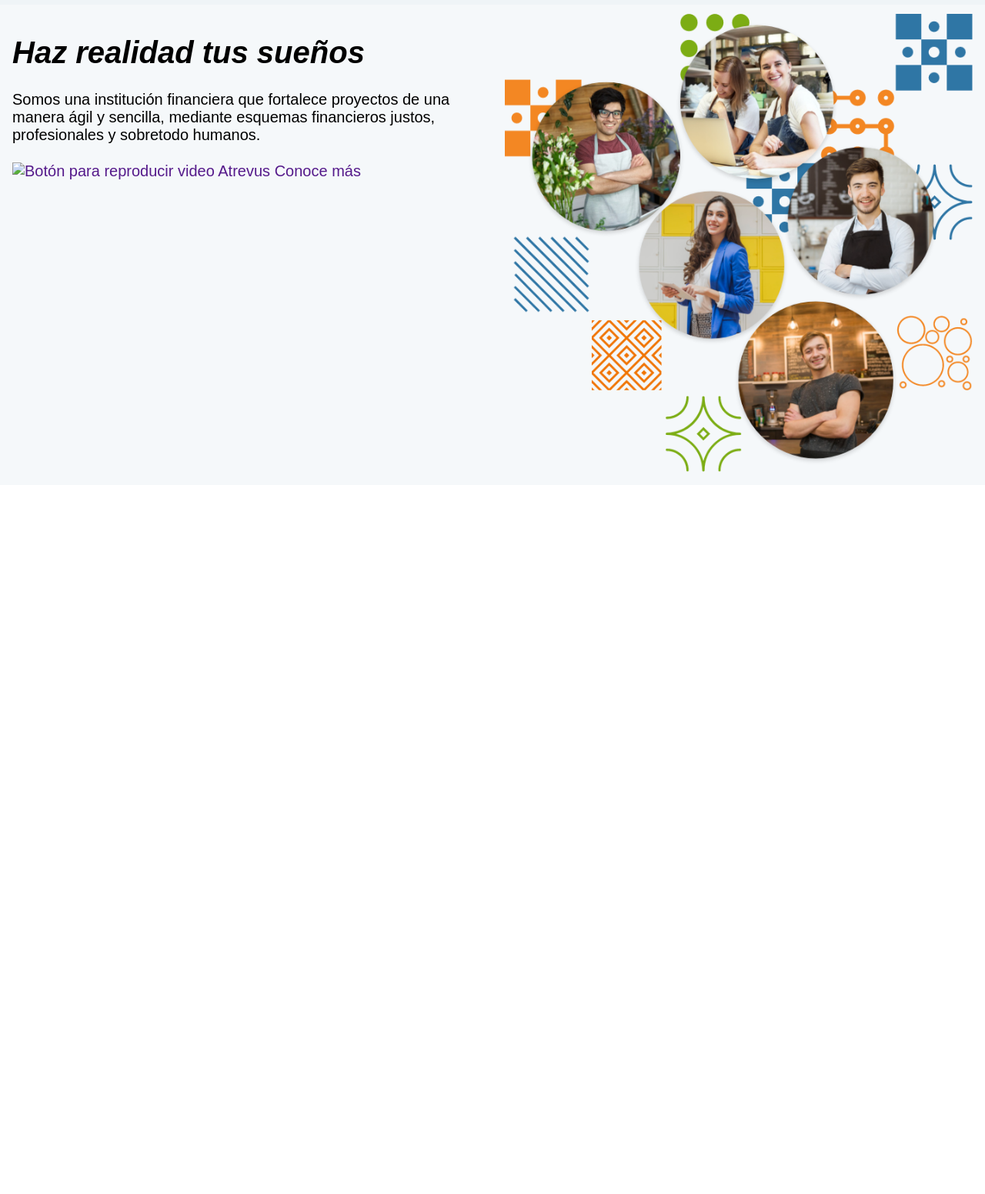
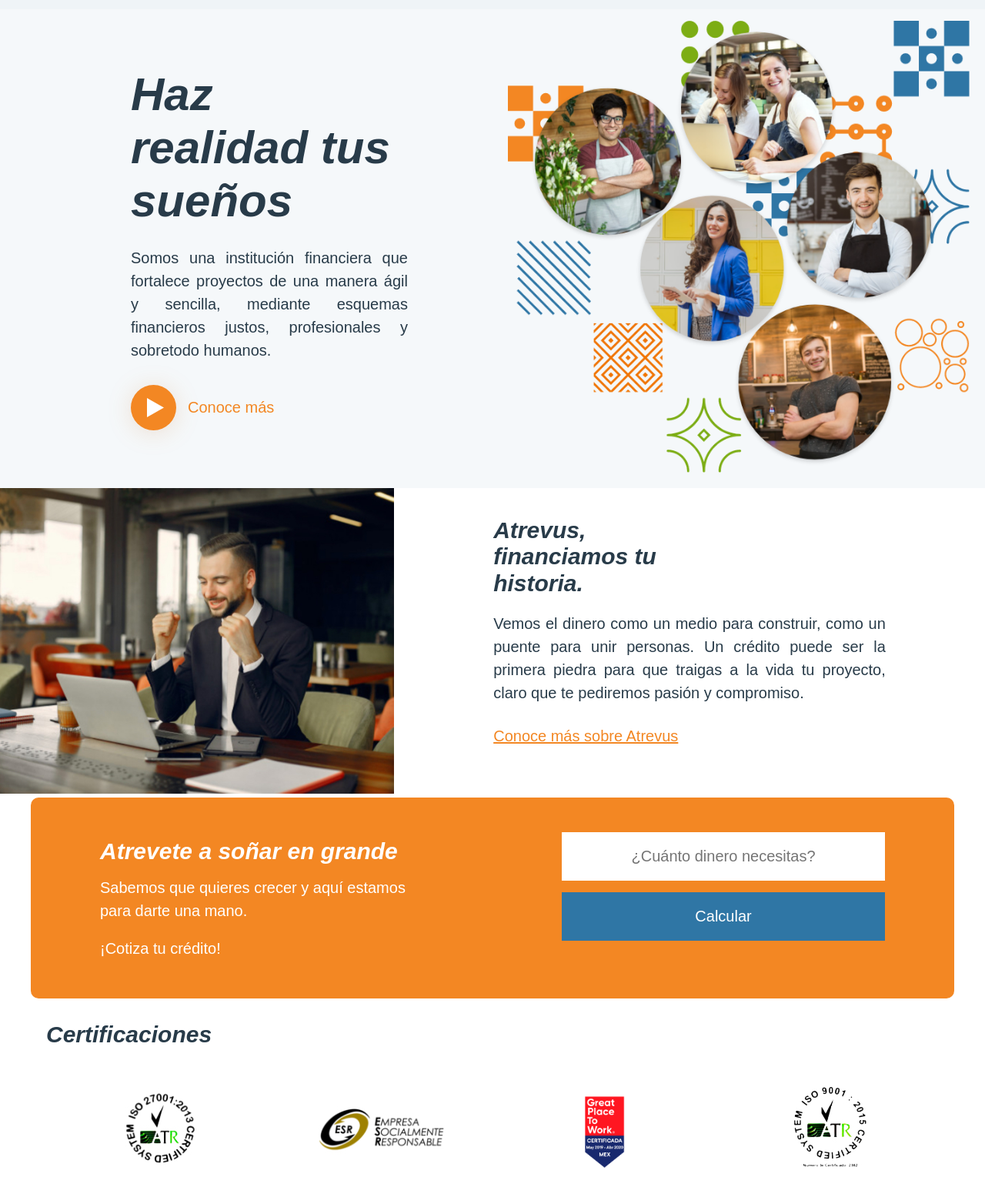
Before and after one commit to devfuentes/atrevus, a plain HTML site: page index.html in a window 1280 px wide. Shown: the part 74-1625 px from the top of the page at 77% size. Before the commit the page ends 800 px from the top, so only its background shows below. Drawn offline with Linux system fonts and the light colour scheme; a web font is replaced by a local one.

Commit message:
Componente certifaciones y cotizador

```diff
--- a/index.html
+++ b/index.html
@@ -50,18 +50,24 @@
       <div class="header">
         <div class="ed-container full">
           <div class="ed-item s-100 m-50 ed-container">
-            <div class="ed-item s-100">
-              <h1>Haz realidad tus sueños</h1>
-              <p>
-                Somos una institución financiera que fortalece proyectos de una
-                manera ágil y sencilla, mediante esquemas financieros justos,
-                profesionales y sobretodo humanos.
-              </p>
-              <div class="header__cta">
-                <a href="">
-                  <img src="" alt="Botón para reproducir video Atrevus" />
-                  Conoce más
-                </a>
+            <div class="ed-item s-100 s-cross-center">
+              <div class="header__content">
+                <h1 class="title header__title">Haz realidad tus sueños</h1>
+                <p class="header__text">
+                  Somos una institución financiera que fortalece proyectos de
+                  una manera ágil y sencilla, mediante esquemas financieros
+                  justos, profesionales y sobretodo humanos.
+                </p>
+                <div class="header-cta">
+                  <a href="" class="header-cta__link">
+                    <img
+                      src="img/play-icon.svg"
+                      alt="Botón para reproducir video Atrevus"
+                      class="header-cta__image"
+                    />
+                    Conoce más
+                  </a>
+                </div>
               </div>
             </div>
           </div>
@@ -71,5 +77,80 @@
         </div>
       </div>
     </header>
+
+    <section class="we mb-0 mt-0">
+      <div class="ed-container full">
+        <div class="ed-item m-40 pr-0 pl-0">
+          <img src="img/nosotros.jpg" alt="" />
+        </div>
+        <div class="ed-item m-60 m-cross-center m-main-center">
+          <article class="we__article">
+            <h2 class="subtitle we__title">
+              Atrevus, financiamos tu historia.
+            </h2>
+            <p class="justify-text">
+              Vemos el dinero como un medio para construir, como un
+              <b>puente para unir personas</b>. Un crédito puede ser la primera
+              piedra para que traigas a la vida tu proyecto, claro que te
+              pediremos pasión y compromiso.
+            </p>
+            <a class="link" href=""> Conoce más sobre Atrevus </a>
+          </article>
+        </div>
+      </div>
+    </section>
+
+    <section>
+      <div class="ed-container cotizador">
+        <div class="ed-item m-50 m-main-center m-cross-center">
+          <div class="cotizador__content">
+            <h2 class="subtitle cotizador__title mb-m">
+              Atrevete a soñar en grande
+            </h2>
+            <p class="cotizador__text mb-l">
+              Sabemos que quieres crecer y aquí estamos para darte una mano.
+            </p>
+            <b> ¡Cotiza tu crédito! </b>
+          </div>
+        </div>
+        <div class="ed-item m-50 m-cross-center m-main-center">
+          <form action="" class="cotizador-form">
+            <input
+              class="cotizador-form__input"
+              type="text"
+              placeholder="¿Cuánto dinero necesitas?"
+            />
+            <input
+              class="cotizador-form__button mt-m"
+              type="submit"
+              value="Calcular"
+            />
+          </form>
+        </div>
+      </div>
+    </section>
+
+    <section>
+      <div class="ed-container">
+        <div class="ed-item s-100">
+          <h2 class="subtitle">Certificaciones</h2>
+          <div class="certification">
+            <img
+              src="img/iso-27001.jpg"
+              alt="Logotipo certifiación Iso 27001"
+            />
+            <img
+              src="img/esr.jpg"
+              alt="Logotipo Empresa socialmente responsable"
+            />
+            <img
+              src="img/great-place-to-work.jpg"
+              alt="Logotipo Great Place to Work"
+            />
+            <img src="img/iso-9001.jpg" alt="Logotipo certifiación Iso 9001" />
+          </div>
+        </div>
+      </div>
+    </section>
   </body>
 </html>
--- a/styles/sass/base/_typography.scss
+++ b/styles/sass/base/_typography.scss
@@ -1,7 +1,13 @@
+html {
+  font-size: 20px;
+}
 body {
-  font-size: 20px;
   font-family: $primary-font;
   font-weight: $light-font;
+  color: $text-color;
+}
+p {
+  line-height: calc(1rem + 0.5rem);
 }
 
 h1,
@@ -13,3 +19,11 @@ h6 {
   font-weight: $bold-font;
   font-style: italic;
 }
+
+.title {
+  font-size: 3rem;
+}
+
+.subtitle {
+  font-size: 1.5rem;
+}
--- /dev/null
+++ b/styles/sass/components/_buttons.scss
@@ -0,0 +1,4 @@
+.link {
+  color: $primary-color;
+  text-decoration: underline;
+}
--- /dev/null
+++ b/styles/sass/components/_certification.scss
@@ -0,0 +1,5 @@
+.certification {
+  display: flex;
+  align-items: center;
+  justify-content: space-around;
+}
--- /dev/null
+++ b/styles/sass/components/_cotizador.scss
@@ -0,0 +1,24 @@
+.cotizador {
+  background-color: $primary-color;
+  color: $white;
+  padding: 2.25rem 0;
+  border-radius: 0.5rem;
+
+  & .cotizador__content,
+  & .cotizador-form {
+    width: 75%;
+  }
+
+  & .cotizador-form__input,
+  & .cotizador-form__button {
+    width: 100%;
+    text-align: center;
+    padding: 1rem 0;
+    border: 0;
+  }
+
+  & .cotizador-form__button {
+    background-color: $blue-color;
+    color: $white;
+  }
+}
--- /dev/null
+++ b/styles/sass/components/_we.scss
@@ -0,0 +1,9 @@
+.we {
+  & .we__article {
+    max-width: 70%;
+  }
+
+  & .we__title {
+    max-width: 50%;
+  }
+}
--- a/styles/sass/layout/_header.scss
+++ b/styles/sass/layout/_header.scss
@@ -1,4 +1,31 @@
 .header {
   background-color: $main-background;
   padding: 0.75rem 0;
+
+  & .header__content {
+    padding-left: 7.5rem;
+  }
+
+  & .header__title {
+    max-width: 75%;
+    margin: 0 0 1.25rem 0;
+  }
+
+  & .header__text {
+    max-width: 80%;
+    text-align: justify;
+    line-height: calc(1rem + 0.5rem);
+  }
+
+  & .header-cta__link {
+    display: flex;
+    justify-content: flex-start;
+    align-items: center;
+    color: $primary-color;
+  }
+
+  & .header-cta__image {
+    margin-right: 0.75rem;
+    filter: drop-shadow(0px 3px 15px rgba(199, 101, 10, 0.17));
+  }
 }
--- a/styles/sass/layout/_navegacion.scss
+++ b/styles/sass/layout/_navegacion.scss
@@ -17,7 +17,7 @@
   }
 
   & .nav-menu__link {
-    color: $tex-color;
+    color: $text-color;
     text-decoration: none;
     margin-left: 1.5rem;
     &.hilight {
--- a/styles/sass/main.scss
+++ b/styles/sass/main.scss
@@ -11,6 +11,9 @@
 @import "layout/navegacion";
 @import "layout/header";
 // COMPONENTS
-
+@import "components/we";
+@import "components/buttons";
+@import "components/cotizador";
+@import "components/certification";
 //HELPERS
 @import "utils/helpers";
--- a/styles/sass/utils/_helpers.scss
+++ b/styles/sass/utils/_helpers.scss
@@ -0,0 +1,31 @@
+.pl-0 {
+  padding-left: 0;
+}
+
+.pr-0 {
+  padding-right: 0;
+}
+
+.mt-0 {
+  margin-top: 0;
+}
+
+.mb-0 {
+  margin-bottom: 0;
+}
+
+.justify-text {
+  text-align: justify;
+}
+
+.mb-m {
+  margin-bottom: 0.75rem;
+}
+
+.mt-m {
+  margin-top: 0.75rem;
+}
+
+.mb-l {
+  margin-bottom: 1.125rem;
+}
--- a/styles/sass/utils/_variables.scss
+++ b/styles/sass/utils/_variables.scss
@@ -1,8 +1,10 @@
 $navbar-background: #eff4f7;
 $main-background: #f5f8fa;
 
-$tex-color: #283b49;
+$white: #fff;
+$text-color: #283b49;
 $primary-color: #f38723;
+$blue-color: #2f76a5;
 
 // TIPOGRAFIA
 $primary-font: "myriad-pro", sans-serif;
```
Also changed, not shown: img/esr.jpg (added), img/great-place-to-work.jpg (added), img/iso-27001.jpg (added), img/iso-9001.jpg (added), img/nosotros.jpg (added), img/play-icon.svg (added), styles/css/main.css.
